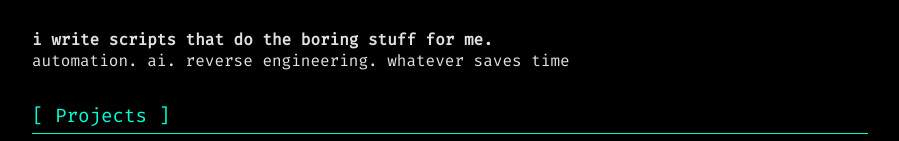
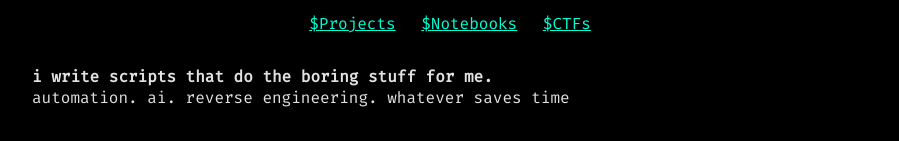
Before and after one commit to yashtanwar17/yashtanwar17.github.io, a plain HTML site: page index.html in a window 1280 px wide. Shown: the part 194-335 px from the top of the page, without its empty margins (190-1089 px from the left). Drawn offline with Linux system fonts and the light colour scheme.

Commit message:
Update index.html

```diff
--- a/index.html
+++ b/index.html
@@ -8,6 +8,10 @@
 
   <link href="https://fonts.googleapis.com/css2?family=Fira+Code&display=swap" rel="stylesheet">
   <style>
+    html {
+  scroll-behavior: smooth;
+}
+
     * { margin:0; padding:0; box-sizing:border-box; font-family:'Fira Code', monospace; }
     body { background:#000; color:#E1E1E1; overflow-x:hidden; }
     .container { max-width:900px; margin:auto; padding:2rem; }
@@ -107,6 +111,15 @@
     <header>
       <img src="imgs/pfp.gif" alt="Yash Tanwar">
       <h1>Yash Tanwar</h1>
+      <header>
+
+  <nav style="margin-top:1rem;">
+    <a href="#projects" style="margin-right:1rem; color:#00ffd5;">$Projects</a>
+    <a href="#notebooks" style="margin-right:1rem; color:#00ffd5;">$Notebooks</a>
+    <a href="ctfs.html" style="color:#00ffd5;">$CTFs</a>
+  </nav>
+</header>
+
     </header>
 
     <div class="about">
@@ -115,7 +128,7 @@
 </div>
 
 
-    <div class="section-title">[ Projects ]</div>
+    <div id="projects" class="section-title">[ Projects ]</div>
     <div class="grid">
       <div class="card">
         <img src="https://raw.githubusercontent.com/yashtanwar17/AI-Video-Maker-Offline-/refs/heads/main/imgs/ui.jpeg" alt="AI Short Video Maker (Offline)">
@@ -149,7 +162,7 @@
       </div>
     </div>
 
-    <div class="section-title">[ Notebooks ]</div>
+    <div id="notebooks" class="section-title">[ Notebooks ]</div>
     <div class="notebook-entry">
       <h2>$ Toxic Comment Classifier</h2>
       <p>BERT‑based model fine-tuned on Jigsaw data to classify comments as toxic/non-toxic. Ideal for moderation pipelines.<br>
@@ -160,6 +173,8 @@
       <p>Demonstrates a Pi Pico HID payload triggering a PowerShell reverse shell, paired with a Python listener. For educational use only.<br>
       <a href="https://colab.research.google.com/drive/1t3s4SHh3HE58-qq2Lueu1o96QcdzIytu" target="_blank">Notebook →</a></p>
     </div>
+
+
 
     <div class="contact">
       <h2>$ Contact</h2>
```
